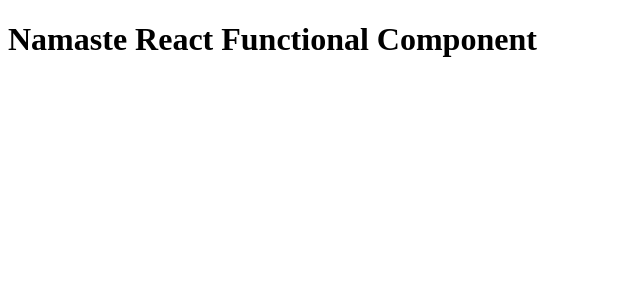
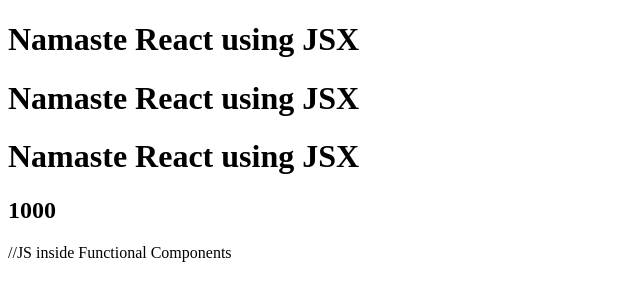
Before and after one commit to Patil-K-Bhushan/Namaste-React, a React (Vite) app: page / in a window 1280 px wide. Shown: the top 300 px of the page, without its empty margins (0-640 px from the left). Built offline with nearby package versions, Linux system fonts and the light colour scheme.

Commit message:
Episode 2.5: Functional Components, JS inside Functional Components

```diff
--- a/App.js
+++ b/App.js
@@ -2,8 +2,22 @@
 import ReactDOM from "react-dom/client";
 
 // Functional Components
+
+let data = 1000
+
+const Title = () => (
+  <h1 className="head" tabIndex="5">
+    Namaste React using JSX
+  </h1>
+)
+
 const Heading = () => {
-  return <h1 className="heading">Namaste React Functional Component</h1>
+  return <div id="container">
+    {Title()}
+    <Title/>
+    <Title></Title>
+    <h2>{data}</h2> //JS inside Functional Components
+  </div>
 }
 
 const root = ReactDOM.createRoot(document.getElementById("root"));
```
